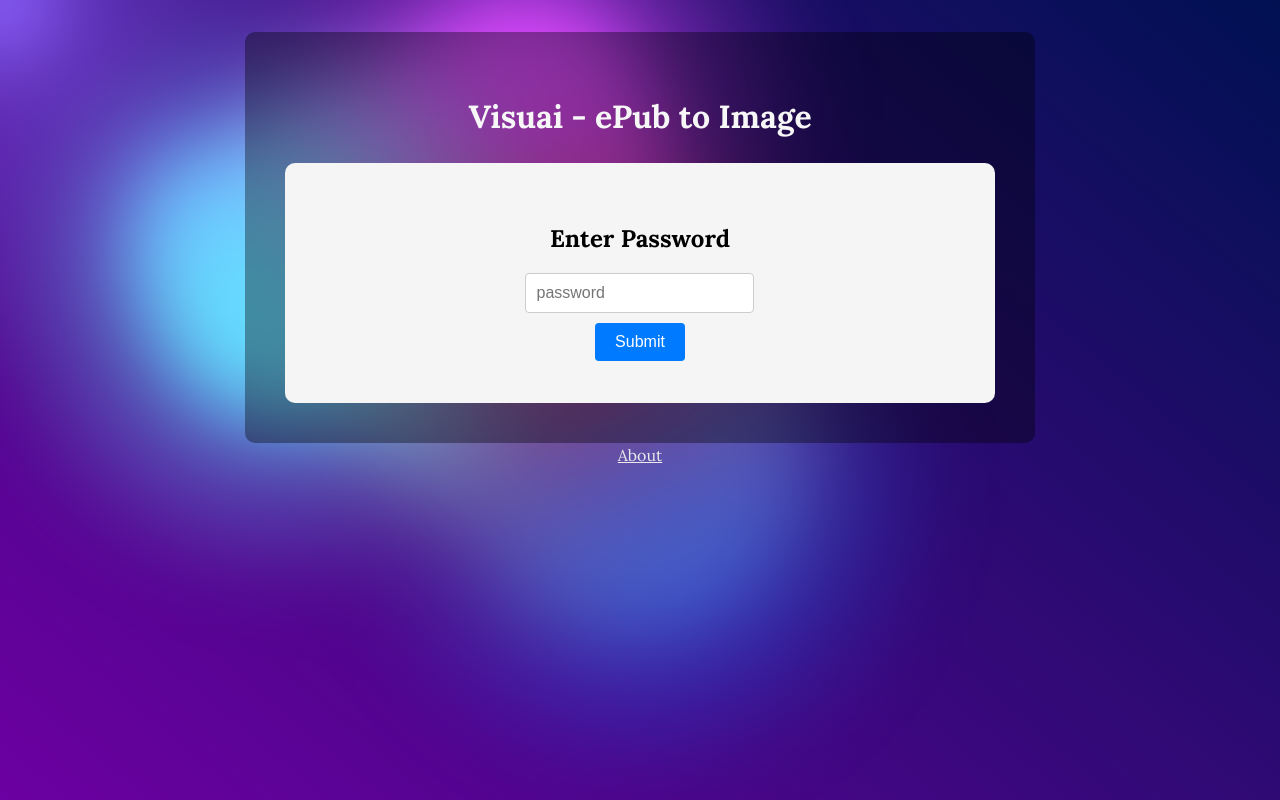
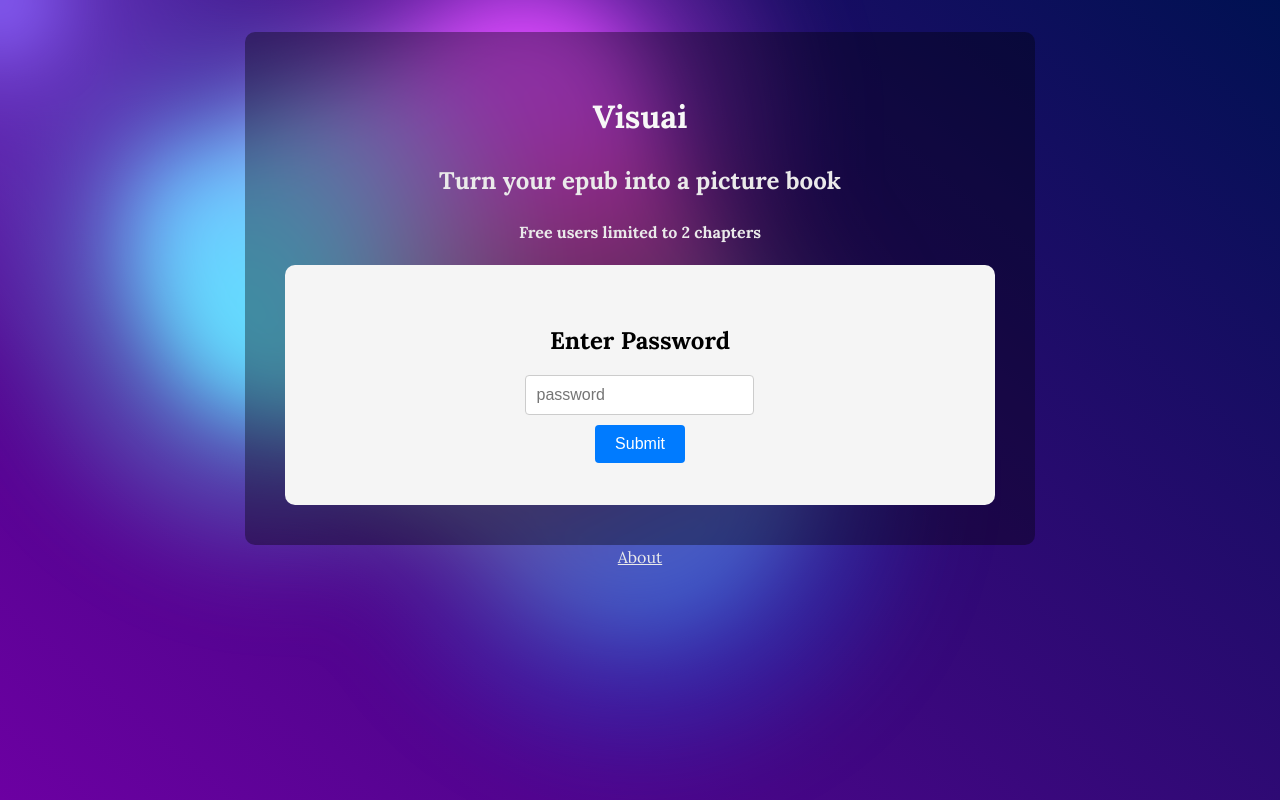
Before and after one commit to greg-maceachern12/VisualE, a React (Create React App) app: page / in a window 1280 px wide. Built offline with nearby package versions, Linux system fonts and the light colour scheme; what ldrs would draw is missing.

Commit message:
need to clean up the html

```diff
--- a/src/App.js
+++ b/src/App.js
@@ -420,7 +420,9 @@ function App() {
                 <>
                   <div className="header-container">
                     <div className="title-container">
-                      <h1>Visuai - ePub to Image</h1>
+                      <h1>Visuai</h1>
+                      <h2>Turn your epub into a picture book</h2>
+                      <h4>Free users limited to 2 chapters</h4>
                     </div>
                     {isAccessGranted ? (
                       <div id="headings">
```
